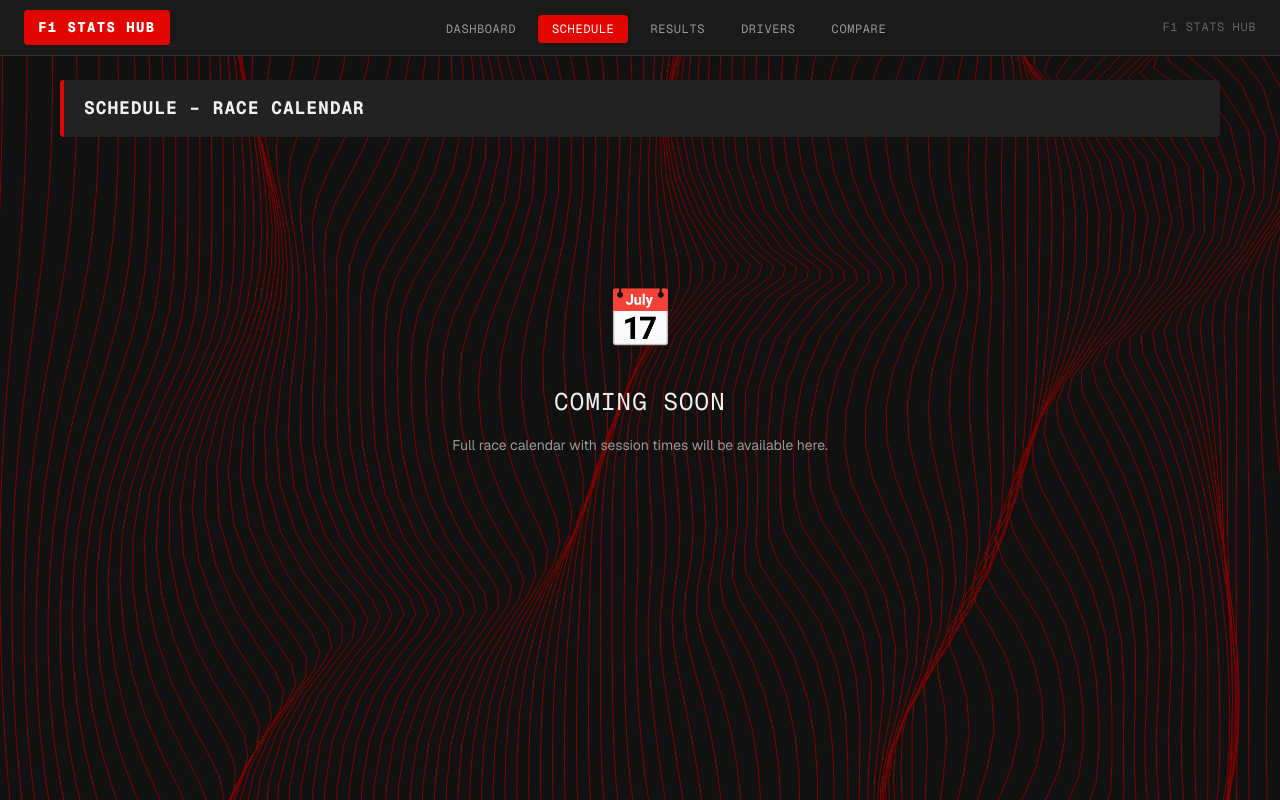
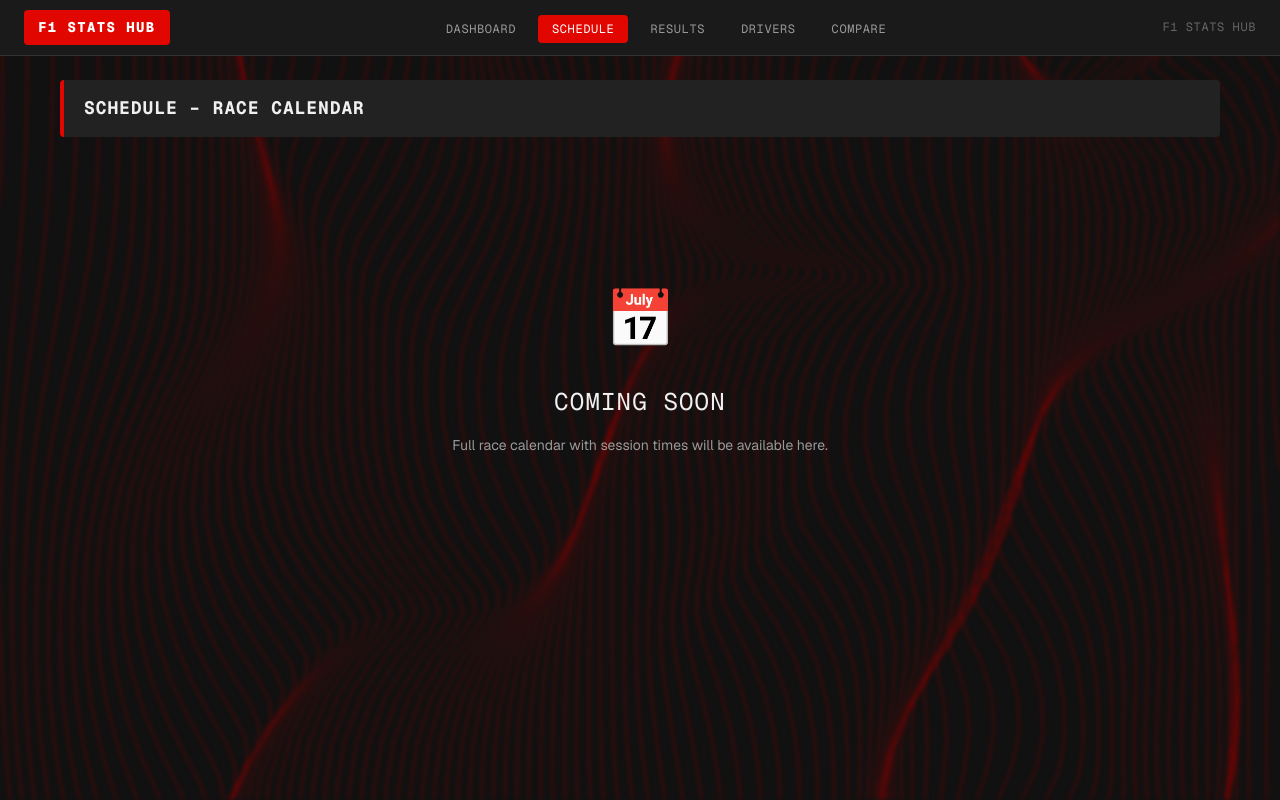
Before and after one commit to denzlswaggin/f1-stats, a Next.js app in the folder waf_projekt/: page /schedule in a window 1280 px wide. Built offline with nearby package versions, Linux system fonts and the light colour scheme.

Commit message:
added a blur to the background effect so other components are more visible

```diff
--- a/waf_projekt/app/components/WavesBackground.tsx
+++ b/waf_projekt/app/components/WavesBackground.tsx
@@ -13,6 +13,7 @@ export default function WavesBackground() {
         height: "100vh",
         zIndex: 0,
         pointerEvents: "none",
+        filter: "blur(2px)",
       }}
     >
       <Waves
```
